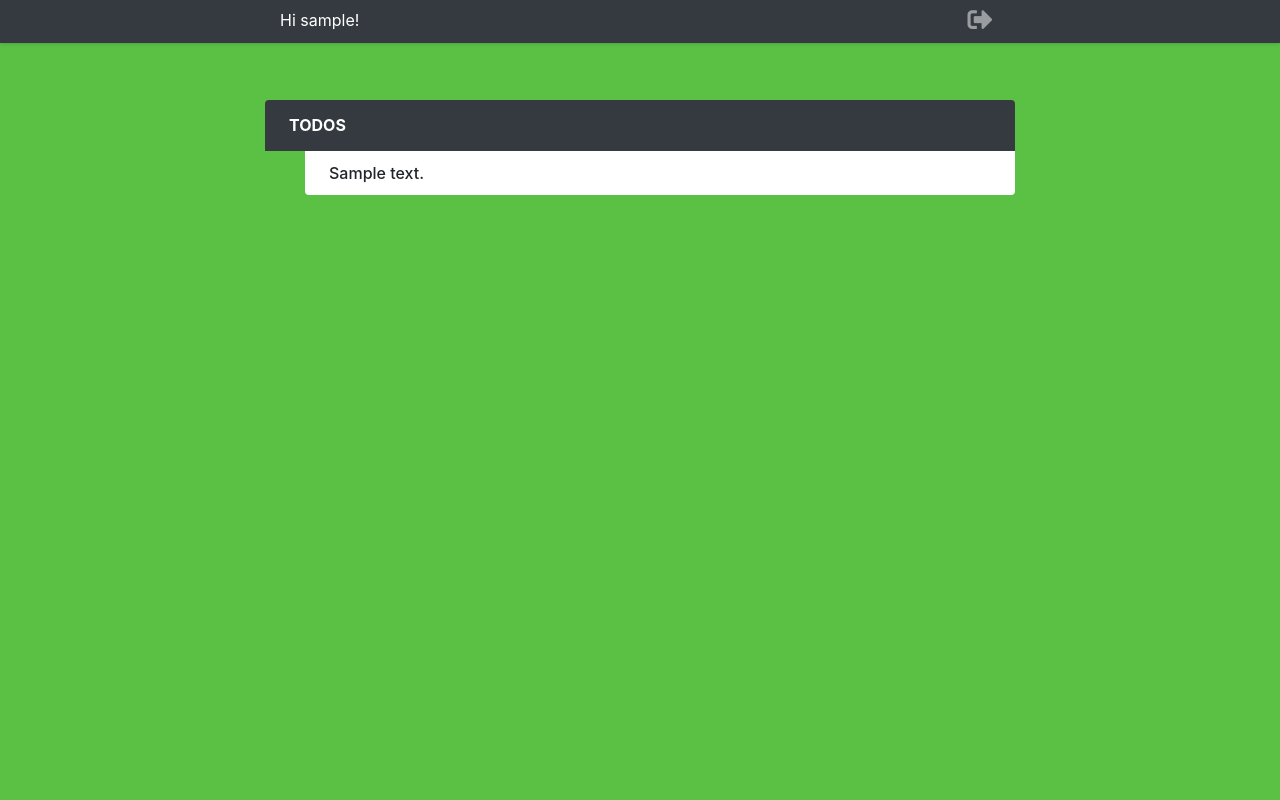
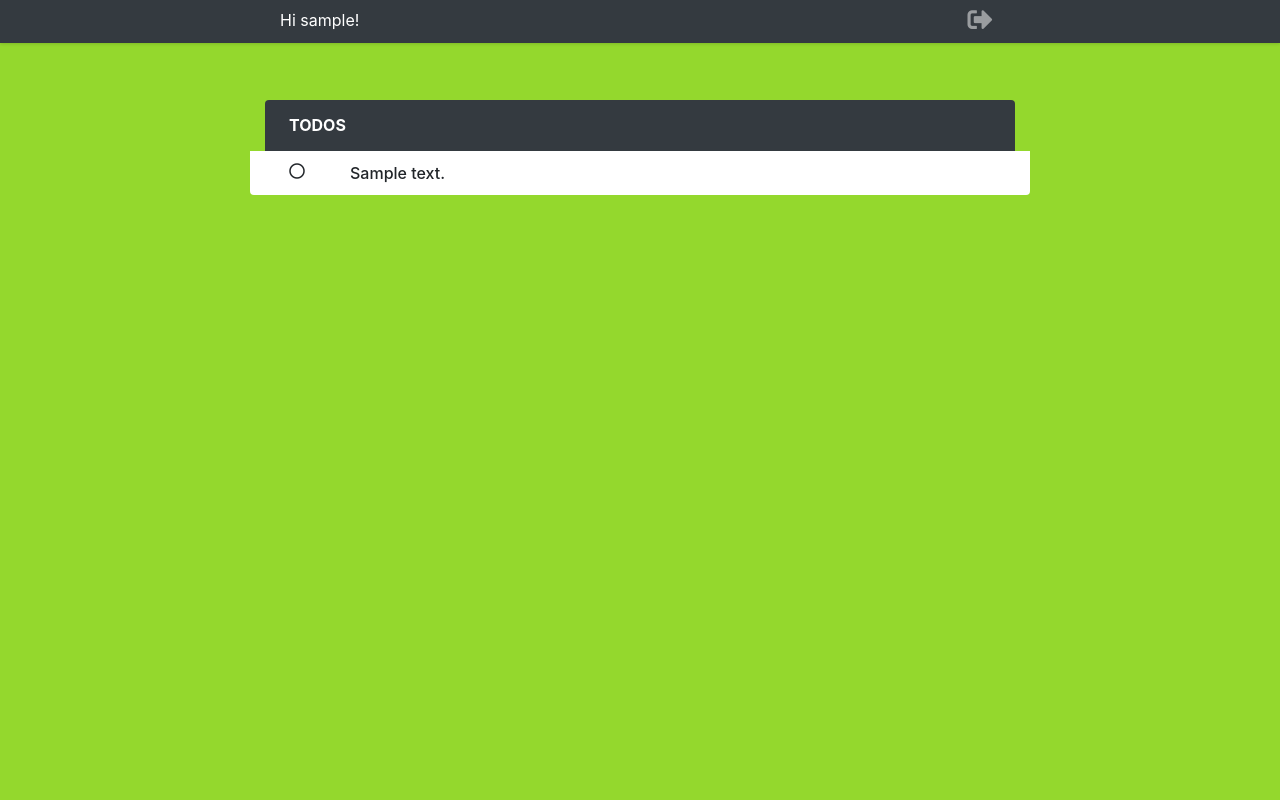
Before and after one commit to trejsu/hash-todo, a Django app: page /todo/ in a window 1280 px wide. Run offline with Django 3.2, Linux system fonts and the light colour scheme; a user stored in the database is signed in; tables that the repository leaves empty hold one stand-in row (values such as "Sample post"); some libraries are stand-ins or nearby versions.

Commit message:
Adds possibility to tick and untick todos on the UI list

```diff
--- a/static/base.css
+++ b/static/base.css
@@ -1,7 +1,7 @@
 html {
   --light-color: #ffffff;
   --dark-color: #343a40;
-  --primary-color: #5ac144;
+  --primary-color: #94d82d;
   --light-low-opacity: rgba(255, 255, 255, .1);
   --dark-low-opacity: rgba(0, 0, 0, .1);
   --light-high-opacity: rgba(255, 255, 255, .5);
--- a/templates/base.html
+++ b/templates/base.html
@@ -16,6 +16,9 @@
 
   <link rel="stylesheet" href="https://stackpath.bootstrapcdn.com/bootstrap/4.2.1/css/bootstrap.min.css"
         integrity="sha384-GJzZqFGwb1QTTN6wy59ffF1BuGJpLSa9DkKMp0DgiMDm4iYMj70gZWKYbI706tWS" crossorigin="anonymous">
+
+  <script src="https://ajax.googleapis.com/ajax/libs/jquery/3.3.1/jquery.min.js"></script>
+  <script src="{% static "todo/home.js" %}"></script>
 </head>
 <body>
 <main>
--- a/todo/static/todo/home.css
+++ b/todo/static/todo/home.css
@@ -51,27 +51,23 @@
   font-weight: 700;
 }
 
-#task-list li {
+.item {
   background: var(--light-color);
   padding: .75rem 1.5rem;
   margin-bottom: .5rem;
   line-height: 1.25rem;
 }
 
-#task-list li:first-child {
+.item:first-child {
   margin-top: -8px;
 }
 
-#task-list li:last-child {
+.item:last-child {
   border-bottom-left-radius: .25rem;
   border-bottom-right-radius: .25rem;
 }
 
-#task-list li.done {
+.item.done {
   background: var(--light-high-opacity);
   color: var(--dark-high-opacity);
 }
-
-#task-list ul {
-  list-style-type: none;
-}
--- a/todo/templates/todo/home.html
+++ b/todo/templates/todo/home.html
@@ -30,11 +30,27 @@
   <div id="task-list">
 
     <h2>TODOS</h2>
-    <ul>
+
+    <div id="todos">
+
       {% for task in object_list %}
-        <li>{{ task.text }}</li>
+        <div class="row item {{ task.status }}" id="item-{{ task.id }}">
+
+          <div class="col-sm-1 tick" data-id="{{ task.id }}" data-status="{{ task.status }}">
+
+            {% if task.status == 'active' %}
+              <i id="tick-{{ task.id }}" class="far fa-circle"></i>
+            {% else %}
+              <i id="tick-{{ task.id }}" class="fas fa-check"></i>
+            {% endif %}
+
+          </div>
+
+          <div class="col-sm-11 content">{{ task.text }}</div>
+
+        </div>
       {% endfor %}
-    </ul>
+    </div>
 
   </div>
 
```
Also changed, not shown: todo/static/todo/home.js (added, +61 -0 lines).
